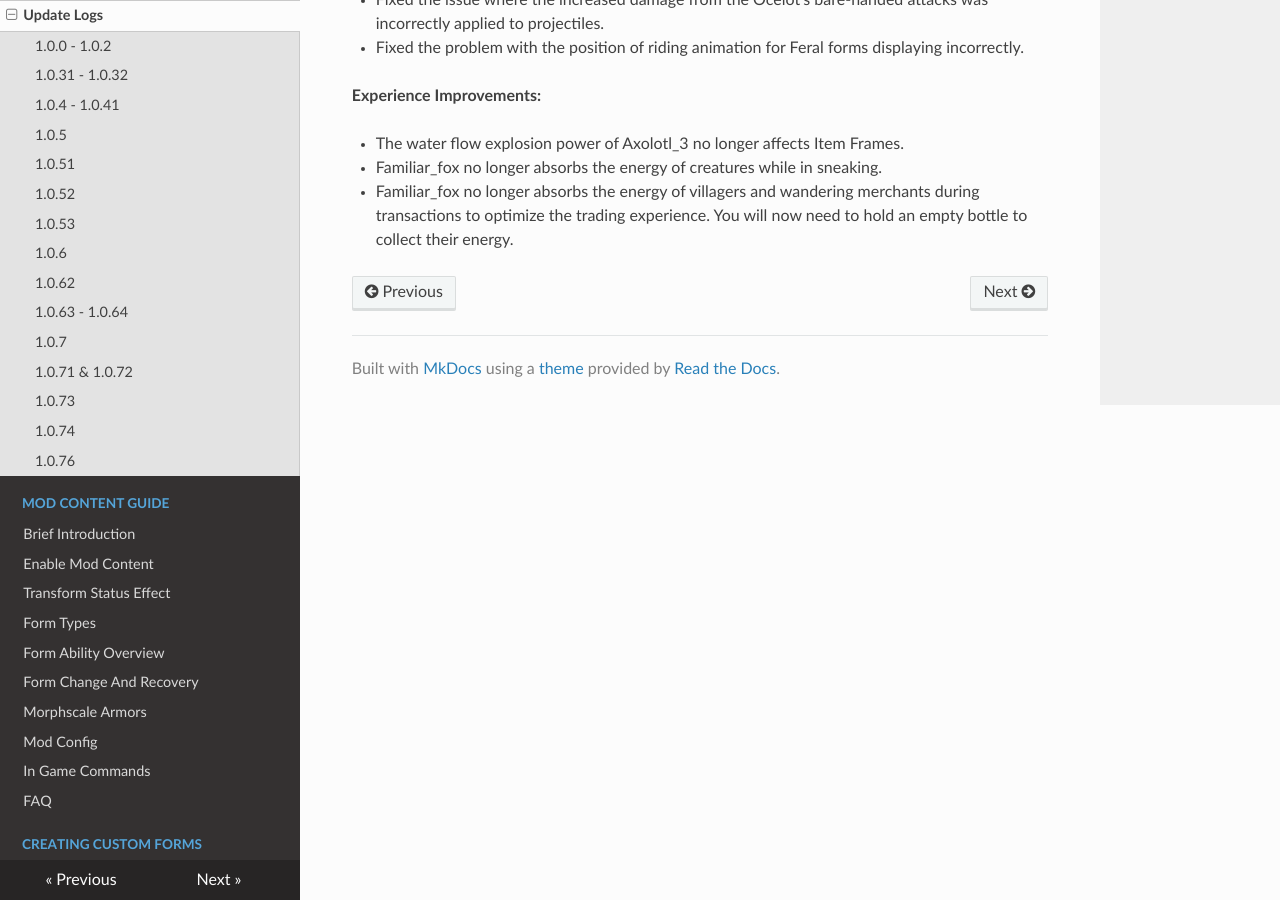
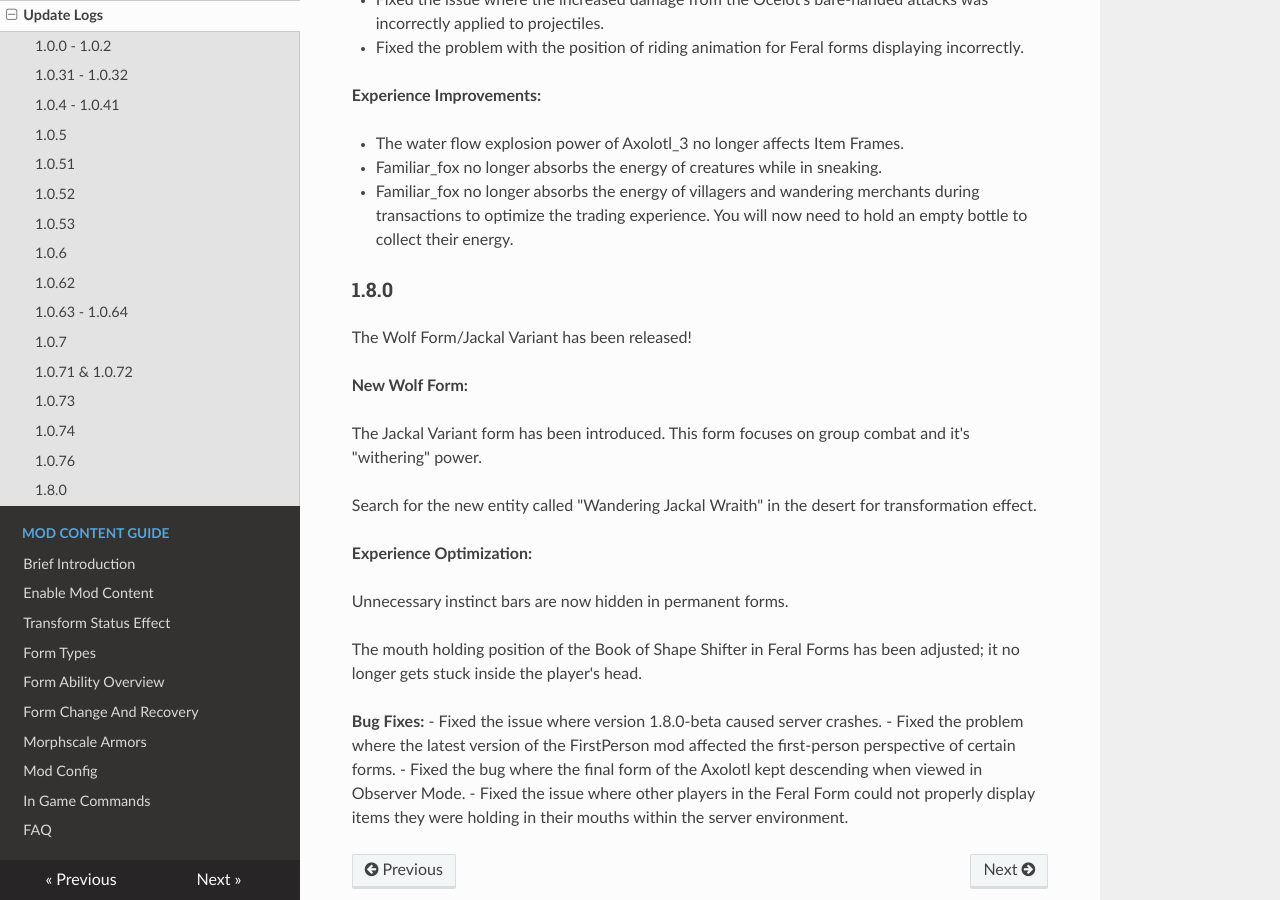
Before and after one commit to onixary/ssc_wiki_en, an MkDocs documentation site: the page built from docs/update_log/update_log.md, in a window 1280 px wide and 900 px high, scrolled down 6456 px. Built offline with MkDocs 1.6.1, drawn with Linux system fonts in a browser that asks for light colours; nearby versions of some CDN libraries.

Commit message:
Update update_log.md for version 1.8.0 changes
Added details about the new Wolf Form/Jackal Variant, experience optimizations, and bug fixes in version 1.8.0.

```diff
--- a/docs/update_log/update_log.md
+++ b/docs/update_log/update_log.md
@@ -259,3 +259,25 @@ This version fixes a critical bug that caused crashes and is recommended to upda
 - Familiar_fox no longer absorbs the energy of creatures while in sneaking.
 
 - Familiar_fox no longer absorbs the energy of villagers and wandering merchants during transactions to optimize the trading experience. You will now need to hold an empty bottle to collect their energy.
+
+### 1.8.0
+
+The Wolf Form/Jackal Variant has been released!
+
+**New Wolf Form:**
+
+The Jackal Variant form has been introduced. This form focuses on group combat and it's "withering" power.
+
+Search for the new entity called "Wandering Jackal Wraith" in the desert for transformation effect.
+
+**Experience Optimization:**
+
+Unnecessary instinct bars are now hidden in permanent forms.
+
+The mouth holding position of the Book of Shape Shifter in Feral Forms has been adjusted; it no longer gets stuck inside the player's head.
+
+**Bug Fixes:**
+- Fixed the issue where version 1.8.0-beta caused server crashes.
+- Fixed the problem where the latest version of the FirstPerson mod affected the first-person perspective of certain forms.
+- Fixed the bug where the final form of the Axolotl kept descending when viewed in Observer Mode.
+- Fixed the issue where other players in the Feral Form could not properly display items they were holding in their mouths within the server environment.
```
